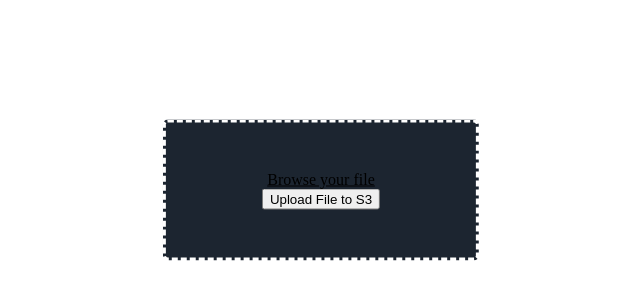
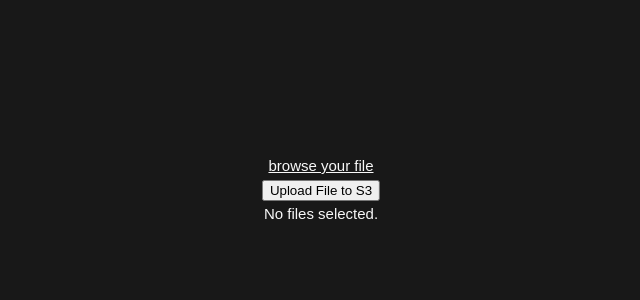
Before and after one commit to ExtensionEngine/upload-jet, a Vue app in the folder packages/vue/: page / in a window 1280 px wide. Shown: the part 210-510 px from the top of the page, without its empty margins (319-959 px from the left). Built offline with nearby package versions, Linux system fonts and the light colour scheme.

Commit message:
Conditionally render template, better variable naming, move style into component

```diff
--- a/packages/vue/src/assets/base.css
+++ /dev/null
@@ -1,86 +0,0 @@
-/* color palette from <https://github.com/vuejs/theme> */
-:root {
-  --vt-c-white: #ffffff;
-  --vt-c-white-soft: #f8f8f8;
-  --vt-c-white-mute: #f2f2f2;
-
-  --vt-c-black: #181818;
-  --vt-c-black-soft: #222222;
-  --vt-c-black-mute: #282828;
-
-  --vt-c-indigo: #2c3e50;
-
-  --vt-c-divider-light-1: rgba(60, 60, 60, 0.29);
-  --vt-c-divider-light-2: rgba(60, 60, 60, 0.12);
-  --vt-c-divider-dark-1: rgba(84, 84, 84, 0.65);
-  --vt-c-divider-dark-2: rgba(84, 84, 84, 0.48);
-
-  --vt-c-text-light-1: var(--vt-c-indigo);
-  --vt-c-text-light-2: rgba(60, 60, 60, 0.66);
-  --vt-c-text-dark-1: var(--vt-c-white);
-  --vt-c-text-dark-2: rgba(235, 235, 235, 0.64);
-}
-
-/* semantic color variables for this project */
-:root {
-  --color-background: var(--vt-c-white);
-  --color-background-soft: var(--vt-c-white-soft);
-  --color-background-mute: var(--vt-c-white-mute);
-
-  --color-border: var(--vt-c-divider-light-2);
-  --color-border-hover: var(--vt-c-divider-light-1);
-
-  --color-heading: var(--vt-c-text-light-1);
-  --color-text: var(--vt-c-text-light-1);
-
-  --section-gap: 160px;
-}
-
-@media (prefers-color-scheme: dark) {
-  :root {
-    --color-background: var(--vt-c-black);
-    --color-background-soft: var(--vt-c-black-soft);
-    --color-background-mute: var(--vt-c-black-mute);
-
-    --color-border: var(--vt-c-divider-dark-2);
-    --color-border-hover: var(--vt-c-divider-dark-1);
-
-    --color-heading: var(--vt-c-text-dark-1);
-    --color-text: var(--vt-c-text-dark-2);
-  }
-}
-
-*,
-*::before,
-*::after {
-  box-sizing: border-box;
-  margin: 0;
-  font-weight: normal;
-}
-
-body {
-  min-height: 100vh;
-  color: var(--vt-c-white-soft);
-  background: var(--color-background);
-  transition:
-    color 0.5s,
-    background-color 0.5s;
-  line-height: 1.6;
-  font-family:
-    Inter,
-    -apple-system,
-    BlinkMacSystemFont,
-    'Segoe UI',
-    Roboto,
-    Oxygen,
-    Ubuntu,
-    Cantarell,
-    'Fira Sans',
-    'Droid Sans',
-    'Helvetica Neue',
-    sans-serif;
-  font-size: 15px;
-  text-rendering: optimizeLegibility;
-  -webkit-font-smoothing: antialiased;
-  -moz-osx-font-smoothing: grayscale;
-}
--- a/packages/vue/src/assets/main.css
+++ /dev/null
@@ -1,22 +0,0 @@
-@import './base.css';
-
-#app {
-  max-width: 1280px;
-  margin: 0 auto;
-  padding: 2rem;
-
-  font-weight: normal;
-}
-
-@media (hover: hover) {
-  a:hover {
-    background-color: hsla(160, 100%, 37%, 0.2);
-  }
-}
-
-@media (min-width: 1024px) {
-  body {
-    display: flex;
-    place-items: center;
-  }
-}
--- a/packages/vue/src/components/UploadJet.vue
+++ b/packages/vue/src/components/UploadJet.vue
@@ -11,31 +11,30 @@
 const props = defineProps({
   url: { type: String, required: true },
   maxFileCount: { type: Number, default: 1 },
-  enableDragDrop: { type: String }
+  enableDragDrop: { type: Boolean, default: false }
 });
 
 const selectedFiles = ref<File[]>([]);
-const activeDropzone = ref(false);
+const isActiveDropzone = ref(false);
+const { upload } = useUploadJet({ url: props.url });
 
-function setFiles(event: Event) {
+function addSelectedFiles(event: Event) {
   const inputElement = event.target as HTMLInputElement;
   if (!inputElement.files?.length) return;
-  selectedFiles.value = [...inputElement.files];
+  selectedFiles.value = [...selectedFiles.value, ...inputElement.files];
 }
 
-const { upload } = useUploadJet({ url: props.url });
-
-function handleDropFiles(e: DragEvent) {
+function addDroppedFiles(e: DragEvent) {
   const droppedFiles = e.dataTransfer?.files as FileList;
   const droppedFilesArray = [...droppedFiles];
   droppedFilesArray.map(file => {
     selectedFiles.value.push(file);
   });
-  activeDropzone.value = false;
+  isActiveDropzone.value = false;
 }
 
-function toggleActive() {
-  activeDropzone.value = !activeDropzone.value;
+function toggleActiveDropZone() {
+  isActiveDropzone.value = !isActiveDropzone.value;
 }
 
 async function uploadFiles() {
@@ -50,52 +49,44 @@
 </script>
 
 <template>
-  <div
-    v-if="props.enableDragDrop"
-    class="dropzone"
-    @dragenter.prevent="toggleActive"
-    @dragleave.prevent="toggleActive"
-    @dragover.prevent
-    @drop.prevent="handleDropFiles"
-    :class="{ 'active-dropzone': activeDropzone }">
-    <div class="dropzone-content">
-      <p class="dropzone-content-message">
-        Drag and drop the file you want to upload here
-      </p>
-
-      <form @submit.prevent="uploadFiles">
-        <label class="browse-label"
-          >Or, <span class="browse-link">browse your file</span></label
-        >
-        <input
-          @change="setFiles"
-          :multiple="props.maxFileCount > 1"
-          type="file"
-          required
-          class="file-input" />
-        <div class="submit">
-          <button type="submit">Upload File to S3</button>
-        </div>
-      </form>
-    </div>
-  </div>
-
-  <div v-else>
-    <div class="dropzone">
+  <div class="main-container">
+    <div
+      :class="{
+        dropzone: enableDragDrop,
+        'active-dropzone': isActiveDropzone && enableDragDrop
+      }"
+      @dragenter.prevent="toggleActiveDropZone"
+      @dragleave.prevent="toggleActiveDropZone"
+      @dragover.prevent
+      @drop.prevent="addDroppedFiles">
       <div class="dropzone-content">
-        <form @submit.prevent="uploadFiles">
-          <label class="browse-label"
-            ><span class="browse-link">Browse your file</span></label
+        <p v-if="props.enableDragDrop" class="dropzone-content-message">
+          Drag and drop the file you want to upload here
+        </p>
+        <form @submit.prevent>
+          <label for="file-input" class="browse-label"
+            ><span v-if="enableDragDrop">Or, </span>
+            <span class="browse-link">browse your file</span></label
           >
           <input
-            @change="setFiles"
+            @change="addSelectedFiles"
             :multiple="props.maxFileCount > 1"
             type="file"
-            required
-            class="file-input" />
+            class="file-input"
+            id="file-input" />
           <div class="submit">
-            <button type="submit">Upload File to S3</button>
+            <button @click="uploadFiles">Upload File to S3</button>
           </div>
+
+          <p>
+            <template v-if="selectedFiles.length > 0">
+              Selected files:<br />
+              <span v-for="(file, index) in selectedFiles" :key="index"
+                >{{ file.name }}<br
+              /></span>
+            </template>
+            <template v-else>No files selected.</template>
+          </p>
         </form>
       </div>
     </div>
@@ -103,16 +94,42 @@
 </template>
 
 <style>
+*,
+*::before,
+*::after {
+  box-sizing: border-box;
+  margin: 0;
+  font-weight: normal;
+}
+
+body {
+  min-height: 100vh;
+  color: #f8f8f8;
+  background: #181818;
+  transition:
+    color 0.5s,
+    background-color 0.5s;
+  line-height: 1.6;
+  font-family: sans-serif;
+  font-size: 15px;
+  text-rendering: optimizeLegibility;
+  -webkit-font-smoothing: antialiased;
+  -moz-osx-font-smoothing: grayscale;
+}
+
+.main-container {
+  position: absolute;
+  top: 50%;
+  left: 50%;
+  transform: translate(-50%, -50%);
+}
+
 .dropzone {
   border: dashed;
   padding: 3rem 6rem;
   border-radius: 5px;
   border-color: rgb(255, 255, 255);
   background-color: rgb(28, 37, 48);
-  position: absolute;
-  top: 50%;
-  left: 50%;
-  transform: translate(-50%, -50%);
 }
 
 .dropzone-content {
```
